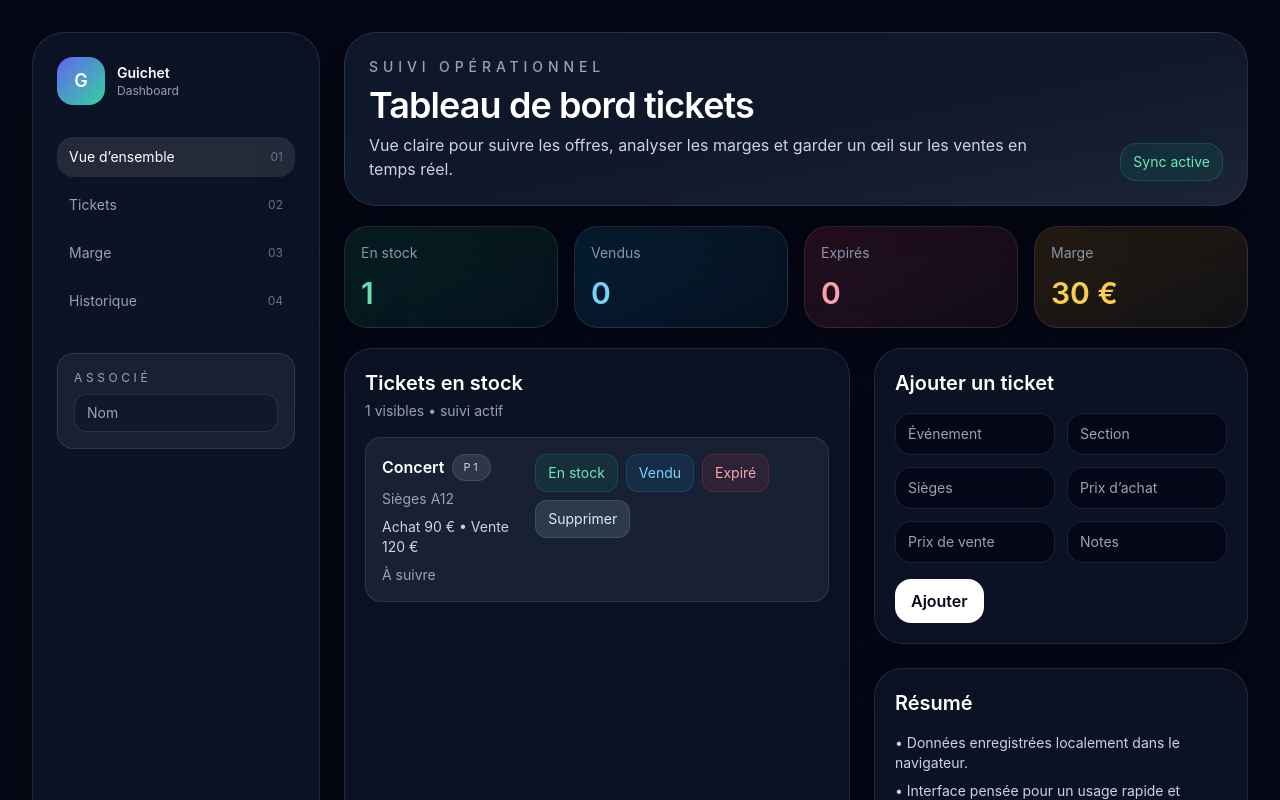
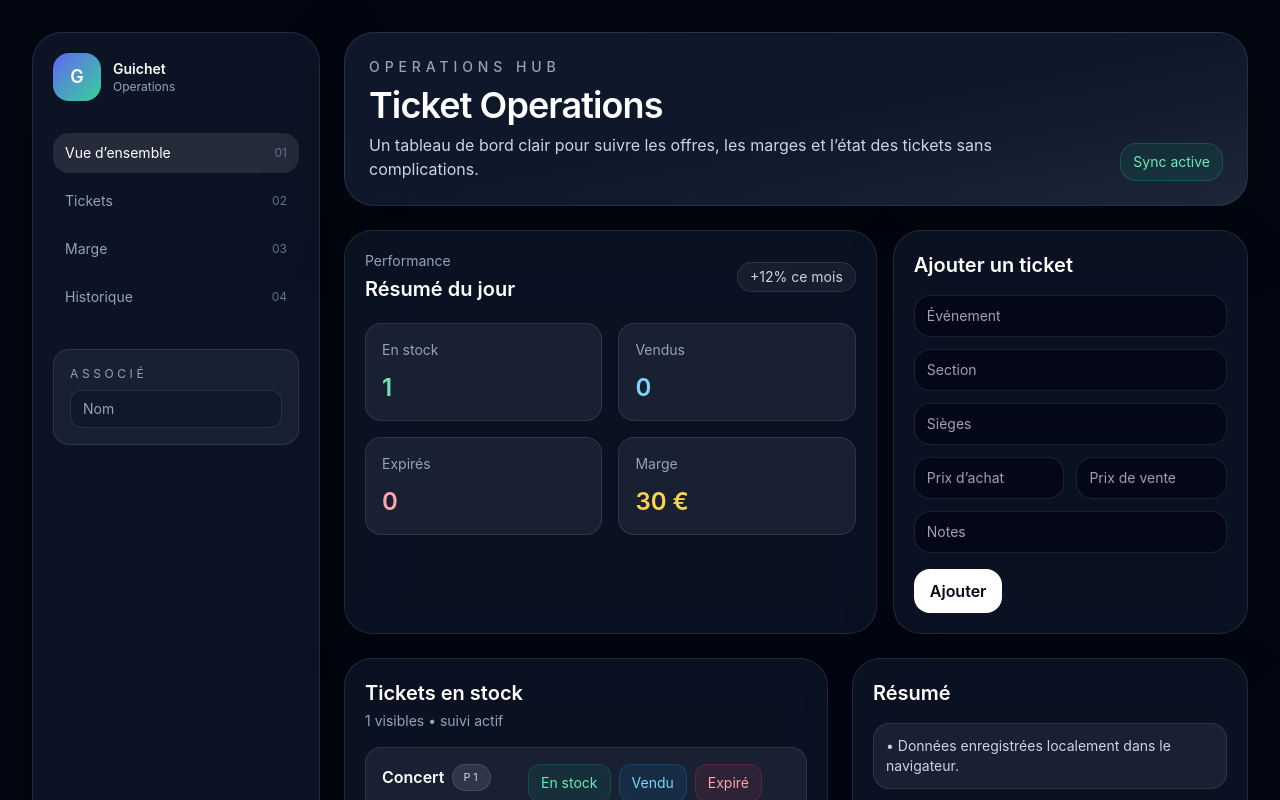
Before and after one commit to alexeden69/Site-Tickets, a Next.js app: page / in a window 1280 px wide. Shown: the top 800 px of the page. Built offline with nearby package versions, Linux system fonts and the light colour scheme.

Commit message:
style: reshape dashboard into operations layout

```diff
--- a/app/globals.css
+++ b/app/globals.css
@@ -10,8 +10,8 @@ body {
   margin: 0;
   min-height: 100vh;
   background:
-    radial-gradient(circle at top left, rgba(99, 102, 241, 0.2), transparent 24%),
-    radial-gradient(circle at bottom right, rgba(16, 185, 129, 0.15), transparent 20%),
+    radial-gradient(circle at top left, rgba(99, 102, 241, 0.18), transparent 24%),
+    radial-gradient(circle at bottom right, rgba(16, 185, 129, 0.12), transparent 22%),
     linear-gradient(135deg, #020617 0%, #050816 100%);
   color: #f8fafc;
   font-family: Inter, Arial, Helvetica, sans-serif;
--- a/app/page.tsx
+++ b/app/page.tsx
@@ -107,16 +107,16 @@ export default function HomePage() {
   };
 
   return (
-    <main className="min-h-screen bg-[#050816] p-4 text-slate-100 sm:p-6 lg:p-8">
-      <div className="mx-auto flex max-w-7xl flex-col gap-6 lg:flex-row">
-        <aside className="w-full rounded-[32px] border border-white/10 bg-slate-900/75 p-6 shadow-[0_24px_80px_rgba(0,0,0,0.35)] backdrop-blur-xl lg:w-72">
+    <main className="min-h-screen bg-[#030712] p-4 text-slate-100 sm:p-6 lg:p-8">
+      <div className="mx-auto flex max-w-7xl flex-col gap-6 xl:flex-row">
+        <aside className="w-full rounded-[30px] border border-white/10 bg-slate-900/80 p-5 shadow-[0_24px_80px_rgba(0,0,0,0.35)] backdrop-blur-xl xl:w-72">
           <div className="flex items-center gap-3">
             <div className="flex h-12 w-12 items-center justify-center rounded-2xl bg-gradient-to-br from-indigo-500 to-emerald-400 text-lg font-semibold text-white">
               G
             </div>
             <div>
               <p className="text-sm font-semibold text-white">Guichet</p>
-              <p className="text-xs text-slate-400">Dashboard</p>
+              <p className="text-xs text-slate-400">Operations</p>
             </div>
           </div>
 
@@ -143,14 +143,14 @@ export default function HomePage() {
           </div>
         </aside>
 
-        <div className="flex-1 space-y-5">
-          <header className="rounded-[32px] border border-white/10 bg-gradient-to-br from-slate-900 via-slate-900 to-slate-800/90 p-6 shadow-[0_24px_80px_rgba(0,0,0,0.3)] backdrop-blur-xl">
+        <div className="flex-1 space-y-6">
+          <header className="rounded-[30px] border border-white/10 bg-gradient-to-br from-slate-900 via-slate-900 to-slate-800/95 p-6 shadow-[0_24px_80px_rgba(0,0,0,0.3)] backdrop-blur-xl">
             <div className="flex flex-col gap-4 lg:flex-row lg:items-end lg:justify-between">
               <div>
-                <p className="text-sm font-medium uppercase tracking-[0.35em] text-slate-400">Suivi opérationnel</p>
-                <h1 className="mt-2 text-3xl font-semibold tracking-tight text-white sm:text-4xl">Tableau de bord tickets</h1>
+                <p className="text-sm font-medium uppercase tracking-[0.35em] text-slate-400">Operations Hub</p>
+                <h1 className="mt-2 text-3xl font-semibold tracking-tight text-white sm:text-4xl">Ticket Operations</h1>
                 <p className="mt-2 max-w-2xl text-sm leading-6 text-slate-300 sm:text-base">
-                  Vue claire pour suivre les offres, analyser les marges et garder un œil sur les ventes en temps réel.
+                  Un tableau de bord clair pour suivre les offres, les marges et l’état des tickets sans complications.
                 </p>
               </div>
               <div className="rounded-2xl border border-emerald-400/20 bg-emerald-500/10 px-3 py-2 text-sm text-emerald-300">
@@ -159,21 +159,50 @@ export default function HomePage() {
             </div>
           </header>
 
-          <section className="grid gap-4 md:grid-cols-2 xl:grid-cols-4">
+          <section className="grid gap-4 lg:grid-cols-[1.2fr_0.8fr]">
+            <div className="rounded-[28px] border border-white/10 bg-slate-900/70 p-5 shadow-[0_16px_50px_rgba(0,0,0,0.22)] backdrop-blur-xl">
+              <div className="flex items-center justify-between">
+                <div>
+                  <p className="text-sm text-slate-400">Performance</p>
+                  <h2 className="mt-1 text-xl font-semibold text-white">Résumé du jour</h2>
+                </div>
+                <div className="rounded-full border border-white/10 bg-white/5 px-3 py-1 text-sm text-slate-300">
+                  +12% ce mois
+                </div>
+              </div>
+
+              <div className="mt-5 grid gap-4 md:grid-cols-2">
                 {[
-              { label: 'En stock', value: stats.active, accent: 'text-emerald-300', glow: 'from-emerald-500/15 to-emerald-400/5' },
-              { label: 'Vendus', value: stats.sold, accent: 'text-sky-300', glow: 'from-sky-500/15 to-sky-400/5' },
-              { label: 'Expirés', value: stats.expired, accent: 'text-rose-300', glow: 'from-rose-500/15 to-rose-400/5' },
-              { label: 'Marge', value: `${stats.totalMargin} €`, accent: 'text-amber-300', glow: 'from-amber-500/15 to-amber-400/5' },
+                  { label: 'En stock', value: stats.active, color: 'text-emerald-300' },
+                  { label: 'Vendus', value: stats.sold, color: 'text-sky-300' },
+                  { label: 'Expirés', value: stats.expired, color: 'text-rose-300' },
+                  { label: 'Marge', value: `${stats.totalMargin} €`, color: 'text-amber-300' },
                 ].map((card) => (
-              <div key={card.label} className={`rounded-[24px] border border-white/10 bg-gradient-to-br ${card.glow} p-4 shadow-[0_12px_35px_rgba(0,0,0,0.2)]`}>
+                  <div key={card.label} className="rounded-2xl border border-white/10 bg-slate-800/70 p-4">
                     <p className="text-sm text-slate-400">{card.label}</p>
-                <p className={`mt-3 text-3xl font-semibold ${card.accent}`}>{card.value}</p>
+                    <p className={`mt-3 text-2xl font-semibold ${card.color}`}>{card.value}</p>
                   </div>
                 ))}
+              </div>
+            </div>
+
+            <form onSubmit={addTicket} className="rounded-[28px] border border-white/10 bg-slate-900/70 p-5 shadow-[0_16px_50px_rgba(0,0,0,0.22)] backdrop-blur-xl">
+              <h2 className="text-xl font-semibold text-white">Ajouter un ticket</h2>
+              <div className="mt-4 grid gap-3">
+                <input value={form.event} onChange={(e) => setForm((prev) => ({ ...prev, event: e.target.value }))} placeholder="Événement" className="rounded-2xl border border-white/10 bg-slate-950/80 px-3 py-2.5 text-sm text-white outline-none" />
+                <input value={form.section} onChange={(e) => setForm((prev) => ({ ...prev, section: e.target.value }))} placeholder="Section" className="rounded-2xl border border-white/10 bg-slate-950/80 px-3 py-2.5 text-sm text-white outline-none" />
+                <input value={form.seats} onChange={(e) => setForm((prev) => ({ ...prev, seats: e.target.value }))} placeholder="Sièges" className="rounded-2xl border border-white/10 bg-slate-950/80 px-3 py-2.5 text-sm text-white outline-none" />
+                <div className="grid gap-3 sm:grid-cols-2">
+                  <input type="number" value={form.price} onChange={(e) => setForm((prev) => ({ ...prev, price: e.target.value }))} placeholder="Prix d’achat" className="rounded-2xl border border-white/10 bg-slate-950/80 px-3 py-2.5 text-sm text-white outline-none" />
+                  <input type="number" value={form.salePrice} onChange={(e) => setForm((prev) => ({ ...prev, salePrice: e.target.value }))} placeholder="Prix de vente" className="rounded-2xl border border-white/10 bg-slate-950/80 px-3 py-2.5 text-sm text-white outline-none" />
+                </div>
+                <input value={form.notes} onChange={(e) => setForm((prev) => ({ ...prev, notes: e.target.value }))} placeholder="Notes" className="rounded-2xl border border-white/10 bg-slate-950/80 px-3 py-2.5 text-sm text-white outline-none" />
+              </div>
+              <button type="submit" className="mt-4 rounded-2xl bg-white px-4 py-2.5 font-semibold text-slate-950">Ajouter</button>
+            </form>
           </section>
 
-          <section className="grid gap-6 xl:grid-cols-[1.15fr_0.85fr]">
+          <section className="grid gap-6 xl:grid-cols-[1.1fr_0.9fr]">
             <div className="rounded-[28px] border border-white/10 bg-slate-900/70 p-5 shadow-[0_16px_50px_rgba(0,0,0,0.22)] backdrop-blur-xl">
               <div className="mb-4 flex items-center justify-between">
                 <div>
@@ -210,28 +239,13 @@ export default function HomePage() {
               </div>
             </div>
 
-            <div className="space-y-6">
-              <form onSubmit={addTicket} className="rounded-[28px] border border-white/10 bg-slate-900/70 p-5 shadow-[0_16px_50px_rgba(0,0,0,0.22)] backdrop-blur-xl">
-                <h2 className="text-xl font-semibold text-white">Ajouter un ticket</h2>
-                <div className="mt-4 grid gap-3 md:grid-cols-2">
-                  <input value={form.event} onChange={(e) => setForm((prev) => ({ ...prev, event: e.target.value }))} placeholder="Événement" className="rounded-2xl border border-white/10 bg-slate-950/80 px-3 py-2.5 text-sm text-white outline-none" />
-                  <input value={form.section} onChange={(e) => setForm((prev) => ({ ...prev, section: e.target.value }))} placeholder="Section" className="rounded-2xl border border-white/10 bg-slate-950/80 px-3 py-2.5 text-sm text-white outline-none" />
-                  <input value={form.seats} onChange={(e) => setForm((prev) => ({ ...prev, seats: e.target.value }))} placeholder="Sièges" className="rounded-2xl border border-white/10 bg-slate-950/80 px-3 py-2.5 text-sm text-white outline-none" />
-                  <input type="number" value={form.price} onChange={(e) => setForm((prev) => ({ ...prev, price: e.target.value }))} placeholder="Prix d’achat" className="rounded-2xl border border-white/10 bg-slate-950/80 px-3 py-2.5 text-sm text-white outline-none" />
-                  <input type="number" value={form.salePrice} onChange={(e) => setForm((prev) => ({ ...prev, salePrice: e.target.value }))} placeholder="Prix de vente" className="rounded-2xl border border-white/10 bg-slate-950/80 px-3 py-2.5 text-sm text-white outline-none" />
-                  <input value={form.notes} onChange={(e) => setForm((prev) => ({ ...prev, notes: e.target.value }))} placeholder="Notes" className="rounded-2xl border border-white/10 bg-slate-950/80 px-3 py-2.5 text-sm text-white outline-none" />
-                </div>
-                <button type="submit" className="mt-4 rounded-2xl bg-white px-4 py-2.5 font-semibold text-slate-950">Ajouter</button>
-              </form>
-
             <div className="rounded-[28px] border border-white/10 bg-slate-900/70 p-5 shadow-[0_16px_50px_rgba(0,0,0,0.22)] backdrop-blur-xl">
               <h2 className="text-xl font-semibold text-white">Résumé</h2>
-                <ul className="mt-4 space-y-2 text-sm text-slate-300">
-                  <li>• Données enregistrées localement dans le navigateur.</li>
-                  <li>• Interface pensée pour un usage rapide et propre.</li>
-                  <li>• À utiliser comme centre de suivi quotidien.</li>
+              <ul className="mt-4 space-y-3 text-sm text-slate-300">
+                <li className="rounded-2xl border border-white/10 bg-slate-800/70 p-3">• Données enregistrées localement dans le navigateur.</li>
+                <li className="rounded-2xl border border-white/10 bg-slate-800/70 p-3">• Interface pensée pour un usage rapide et propre.</li>
+                <li className="rounded-2xl border border-white/10 bg-slate-800/70 p-3">• À utiliser comme centre de suivi quotidien.</li>
               </ul>
-              </div>
             </div>
           </section>
         </div>
```
Lines whose indentation alone changed are shown as unchanged.
